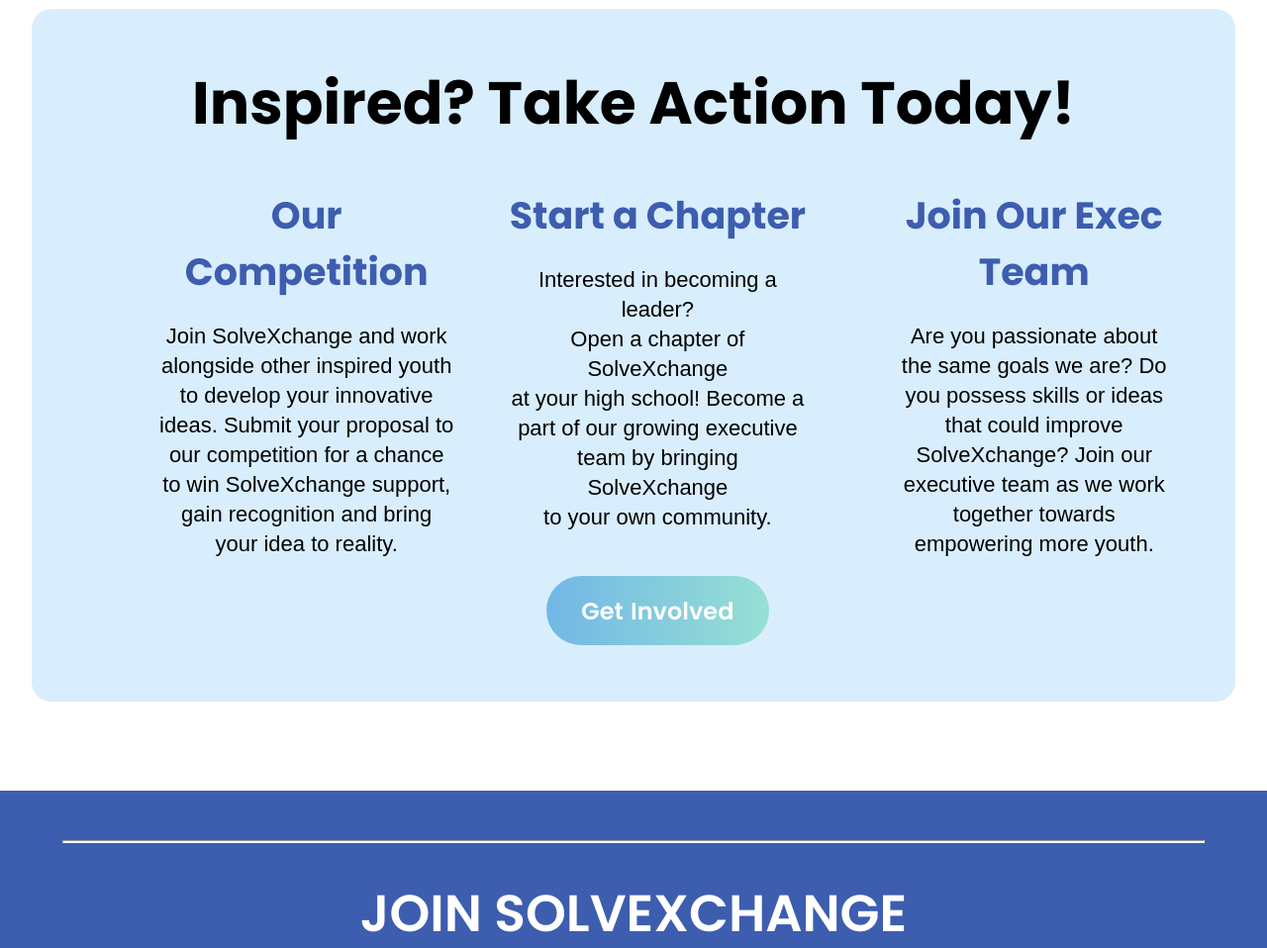
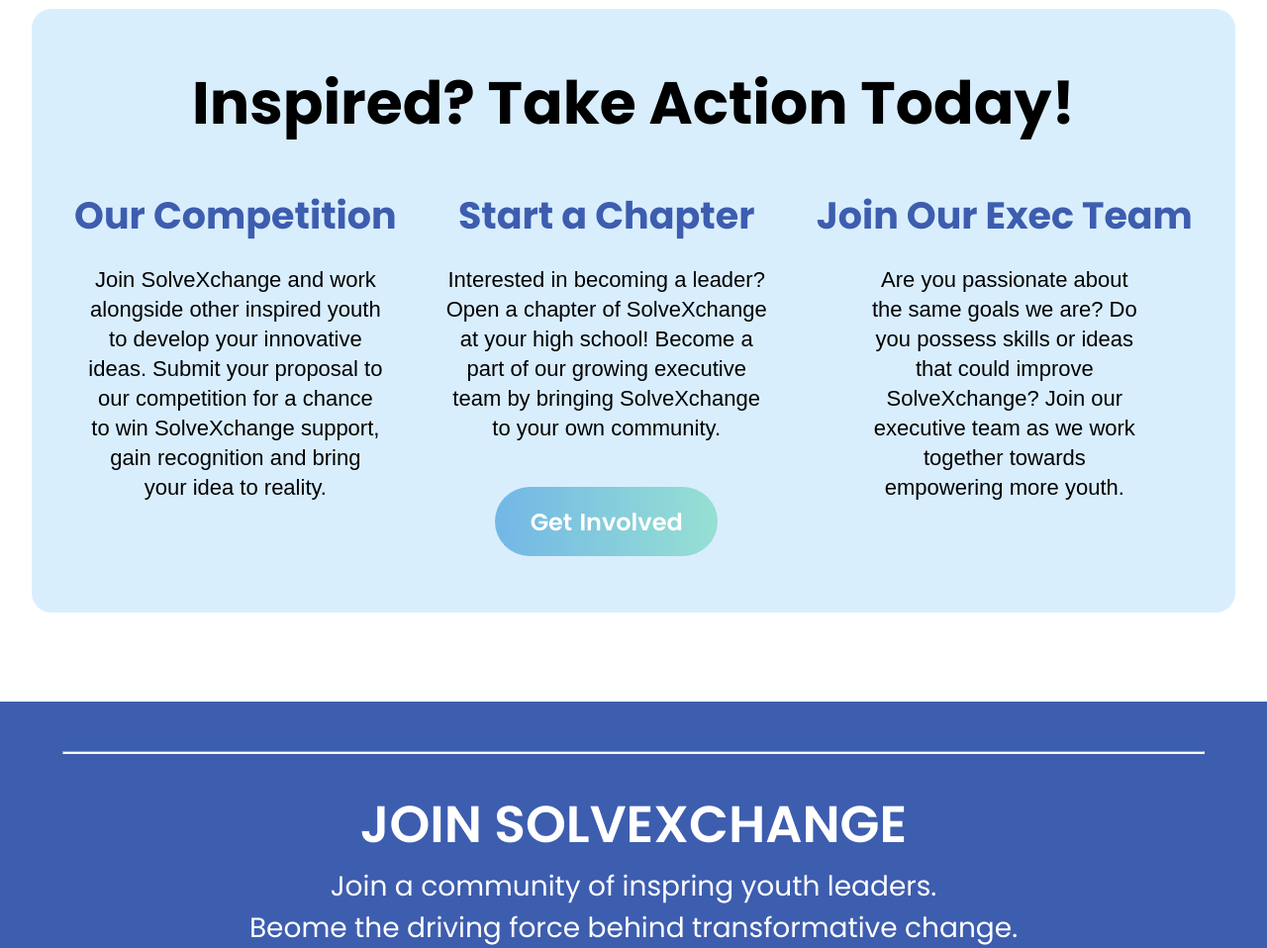
Before and after one commit to yih0nk/Solve-XChange-Website, a Flask app: page /forum in a window 1280 px wide. Shown: the part 3939-4897 px from the top of the page at 99% size. Run offline with Flask 3, Linux system fonts and the light colour scheme; data comes from the database, SQL or seed files in the repository.

Commit message:
Align center for extra-title-div

```diff
--- a/static/css/forum.css
+++ b/static/css/forum.css
@@ -333,8 +333,9 @@
 }
 
 #extra-info{
-    margin-left: 100px;
     display: flex;
+    align-items: top;
+    justify-content: center;
 }
 
 .extra-info-subtitle{
```
